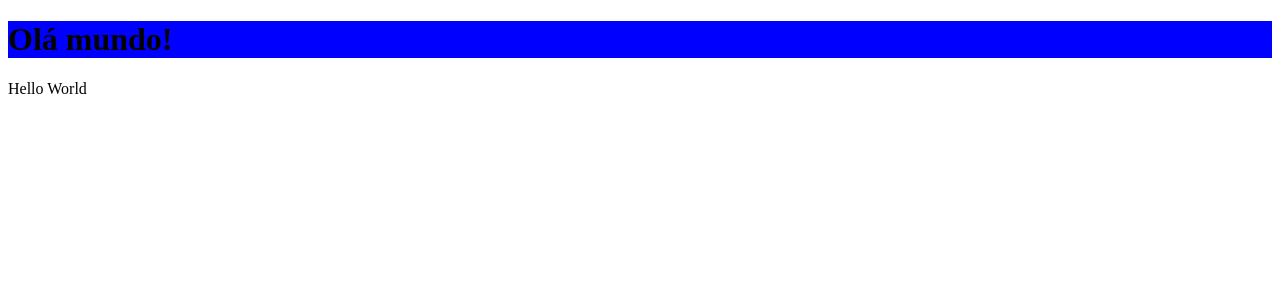
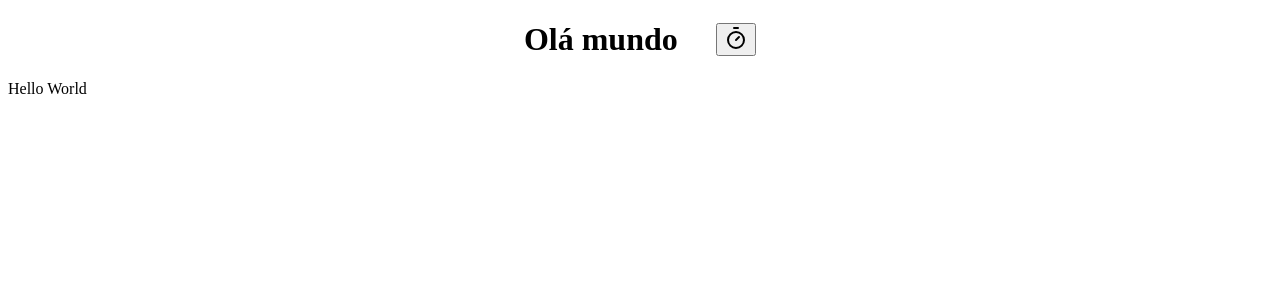
Before and after one commit to douglasrsantos/chronos-pomodoro, a React (Vite) app: page / in a window 1280 px wide. Shown: the top 300 px of the page. Built offline with nearby package versions, Linux system fonts and the light colour scheme.

Commit message:
reset css and set new variables

```diff
--- a/package.json
+++ b/package.json
@@ -10,6 +10,7 @@
     "preview": "vite preview"
   },
   "dependencies": {
+    "lucide-react": "^0.511.0",
     "react": "^19.0.0",
     "react-dom": "^19.0.0"
   },
--- a/src/App.tsx
+++ b/src/App.tsx
@@ -1,10 +1,16 @@
+import { TimerIcon } from 'lucide-react'
 import { Heading } from './components/Heading'
 import './styles/theme.css'
 
 export function App() {
     return (
         <>
-            <Heading />
+            <Heading>
+                Olá mundo
+                <button>
+                    <TimerIcon />
+                </button>
+            </Heading>
             <p>Hello World</p>
         </>
     )
--- a/src/components/Heading.module.css
+++ b/src/components/Heading.module.css
@@ -1,3 +1,6 @@
 .heading {
-    background-color: blue;
+    display: flex;
+    align-items: center;
+    justify-content: center;
+    gap: 2.4rem;
 }
--- a/src/components/Heading.tsx
+++ b/src/components/Heading.tsx
@@ -1,5 +1,9 @@
 import styles from './Heading.module.css'
 
-export function Heading() {
-    return <h1 className={styles.heading}>Olá mundo!</h1>
+type HeadingProps = {
+    children: React.ReactNode;
 }
+
+export function Heading({ children }: HeadingProps) {
+    return <h1 className={styles.heading}>{children}</h1>
+}
--- a/src/styles/global.css
+++ b/src/styles/global.css
@@ -1,8 +1,18 @@
-body {
-    font-family: sans-serif;
-    font-size: 30px;
+* {
+    margin: 0;
+    padding: 0;
+    box-sizing: border-box;
 }
 
-h1 {
-    color: var(--primary);
+html {
+    font-size: 62.5%;
 }
+
+body {
+    font-family: system-ui, -apple-system, BlinkMacSystemFont, 'Segoe UI', Roboto,
+        Oxygen, Ubuntu, Cantarell, 'Open Sans', 'Helvetica Neue', sans-serif;
+    font-size: 1.6rem;
+    /* 16px */
+    background: var(--gray-900);
+    color: var(--text-default);
+}
--- a/src/styles/theme.css
+++ b/src/styles/theme.css
@@ -1,3 +1,38 @@
 :root {
     --primary: pink;
+    --gray-100: #e6e9f0;
+    --gray-200: #cdd3e1;
+    --gray-300: #aab3cc;
+    --gray-400: #555f7d;
+    --gray-500: #454f6a;
+    --gray-600: #363d56;
+    --gray-700: #272f43;
+    --gray-800: #181f2e;
+    --gray-900: #0a0f1a;
+
+    --primary-light: #4de7b7;
+    --primary: #0da170;
+    --primary-dark: #065f46;
+
+    --link-color: #10b981;
+    --link-hover: #0b8a60;
+
+    --success: #22c55e;
+    --warning: #eab308;
+    --error: #991b1b;
+    --info: #0ea5e9;
+
+    --text-over-primary: #0a0f1a;
+    --text-over-primary-dark: #e6e9f0;
+    --text-over-primary-light: #0a0f1a;
+    --text-over-success: #0a0f1a;
+    --text-over-warning: #0a0f1a;
+    --text-over-error: #e6e9f0;
+    --text-over-info: #0a0f1a;
+
+    --text-default: #e6e9f0;
+    --text-muted: #aab3cc;
+
+    --disabled: #555f7d;
+    --text-disabled: #aab3cc;
 }
```
Also changed, not shown: 1 other file (tests, documents, lock files or other folders).
